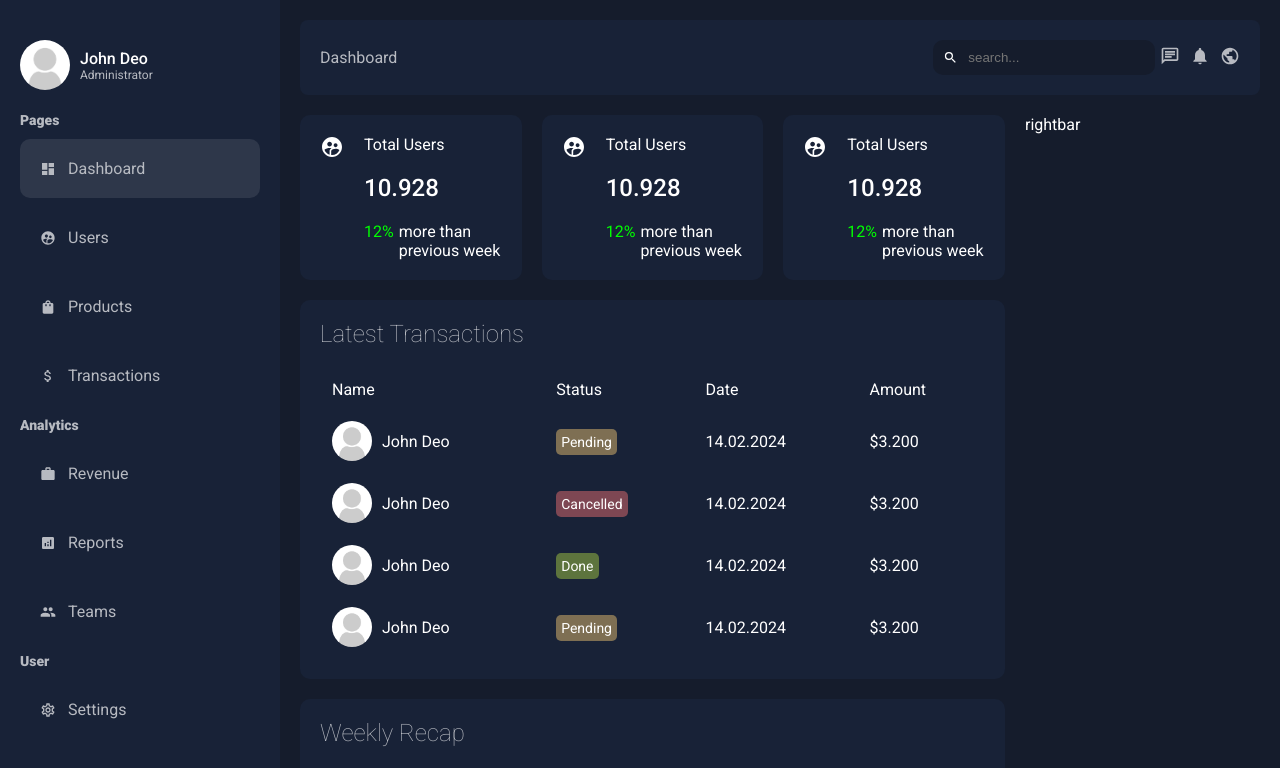
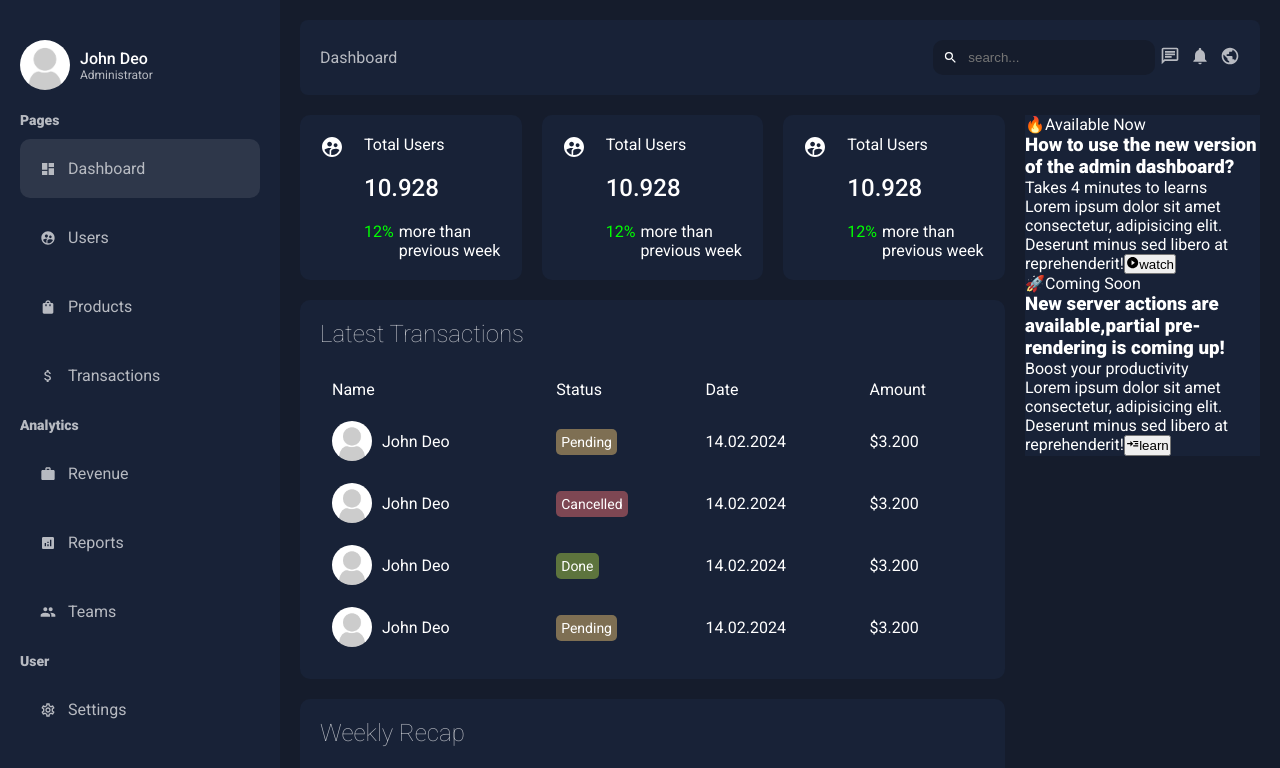
Before and after one commit to hjali7/admin-dashboard-next, a Next.js app in the folder admin-dashboard-next/: page /dashboard in a window 1280 px wide. Shown: the top 768 px of the page. Built offline with nearby package versions, Linux system fonts and the light colour scheme.

Commit message:
right bar changed

```diff
--- a/admin-dashboard-next/app/dashboard/page.jsx
+++ b/admin-dashboard-next/app/dashboard/page.jsx
@@ -1,5 +1,7 @@
 import {Card , Chart , RightBar , Transactions} from './index.js';
 import styles from "@/ui/dashboard/dashboard.module.css";
+import { MdPlayCircleFilled, MdReadMore } from "react-icons/md";
+
 export default function Dashboard() {
   return (
     <div className={styles.wrapper}>
@@ -13,7 +15,8 @@ export default function Dashboard() {
         <Chart />
       </div>
       <div className={styles.rSide}>
-        <RightBar />
+        <RightBar  title={'Available Now'} icon={"🔥"} txt={"How to use the new version of the admin dashboard?"} para={"Takes 4 minutes to learns"} iconBtn={<MdPlayCircleFilled />} btnTxt={"watch"}/>
+        <RightBar  title={'Coming Soon'} icon={"🚀"} txt={"New server actions are available,partial pre-rendering is coming up!"} para={"Boost your productivity"} iconBtn={<MdReadMore />} btnTxt={"learn"}/>
       </div>
     </div>
   );
--- a/admin-dashboard-next/app/ui/dashboard/rightbar/rightbar.jsx
+++ b/admin-dashboard-next/app/ui/dashboard/rightbar/rightbar.jsx
@@ -1,5 +1,19 @@
-export default function RightBar() {
-    return(
-        <div>rightbar</div>
-    );
-};
+import styles from './rightbar.module.css';
+
+export default function RightBar (props) {
+    return (
+        <div className={styles.container}>
+            <div>
+                <span>{props.icon}</span>
+                {props.title}
+            </div>
+            <h3>{props.txt}</h3>
+            <p>{props.para}</p>
+            <span>Lorem ipsum dolor sit amet consectetur, adipisicing elit. Deserunt minus sed libero at reprehenderit!</span>
+            <button className={styles.btn}>
+                <span>{props.iconBtn}</span>
+                {props.btnTxt}
+            </button>
+        </div>
+    )
+}
--- a/admin-dashboard-next/app/ui/dashboard/rightbar/rightbar.module.css
+++ b/admin-dashboard-next/app/ui/dashboard/rightbar/rightbar.module.css
@@ -0,0 +1,3 @@
+.container {
+    background-color: var(--bgSoft);
+}
```
